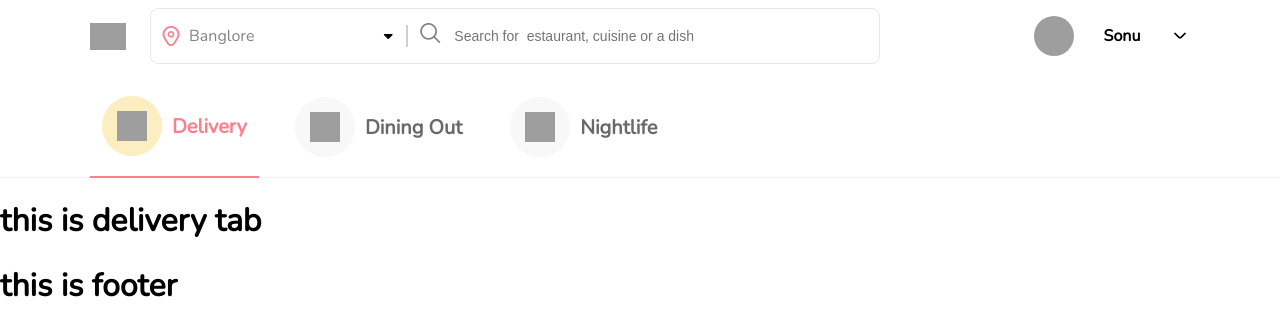
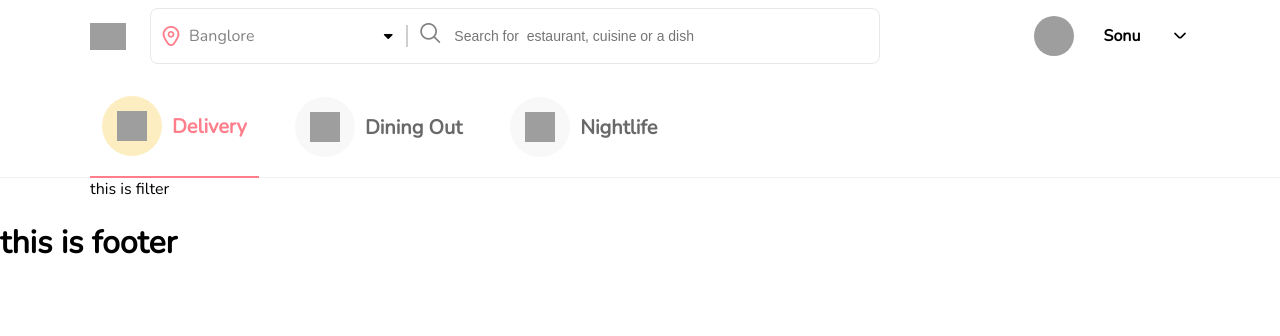
Before and after one commit to sonushrivastav/zomato-react, a React (Vite) app: page / in a window 1280 px wide. Shown: the top 336 px of the page. Built offline with nearby package versions, Linux system fonts and the light colour scheme; grey boxes are pictures that could not be loaded.

Commit message:
created filter file for display all filter data

```diff
--- a/src/components/deliverytab/Delivery.jsx
+++ b/src/components/deliverytab/Delivery.jsx
@@ -1,10 +1,41 @@
 import React from 'react'
+import Filter from '../filters/Filter'
 import "./delivery.css"
 const Delivery = () => {
+  const deliveryFilter = [
+    {
+      id: 1,
+      icon: <i className="fi fi-rr-settings-sliders absolute-center"></i>,
+      title: "Filters",
+    },
+    {
+      id: 2,
+      title: "Rating: 4.0+",
+    },
+    {
+      id: 3,
+      title: "Safe and Hygienic",
+    },
+    {
+      id: 4,
+      title: "Pure Veg",
+    },
+    {
+      id: 5,
+      title: "Delivery Time",
+      icon: <i className="fi fi-rr-apps-sort absolute-center"></i>,
+    },
+    {
+      id: 6,
+      title: "Great Offers",
+    },
+  ]
   return (
-    <div>
-      <h1>this is delivery tab</h1>
-    </div>
+    <>
+      <div className='max_width'>
+        <Filter filterlist={ deliveryFilter} />
+      </div>
+    </>
   )
 }
 
--- /dev/null
+++ b/src/components/filters/Filter.jsx
@@ -0,0 +1,11 @@
+import React from 'react'
+import "./filter.css"
+const Filter = () => {
+  return (
+    <div>
+      this is filter
+    </div>
+  )
+}
+
+export default Filter
```
Also changed, not shown: src/components/filters/filter.css (added).
